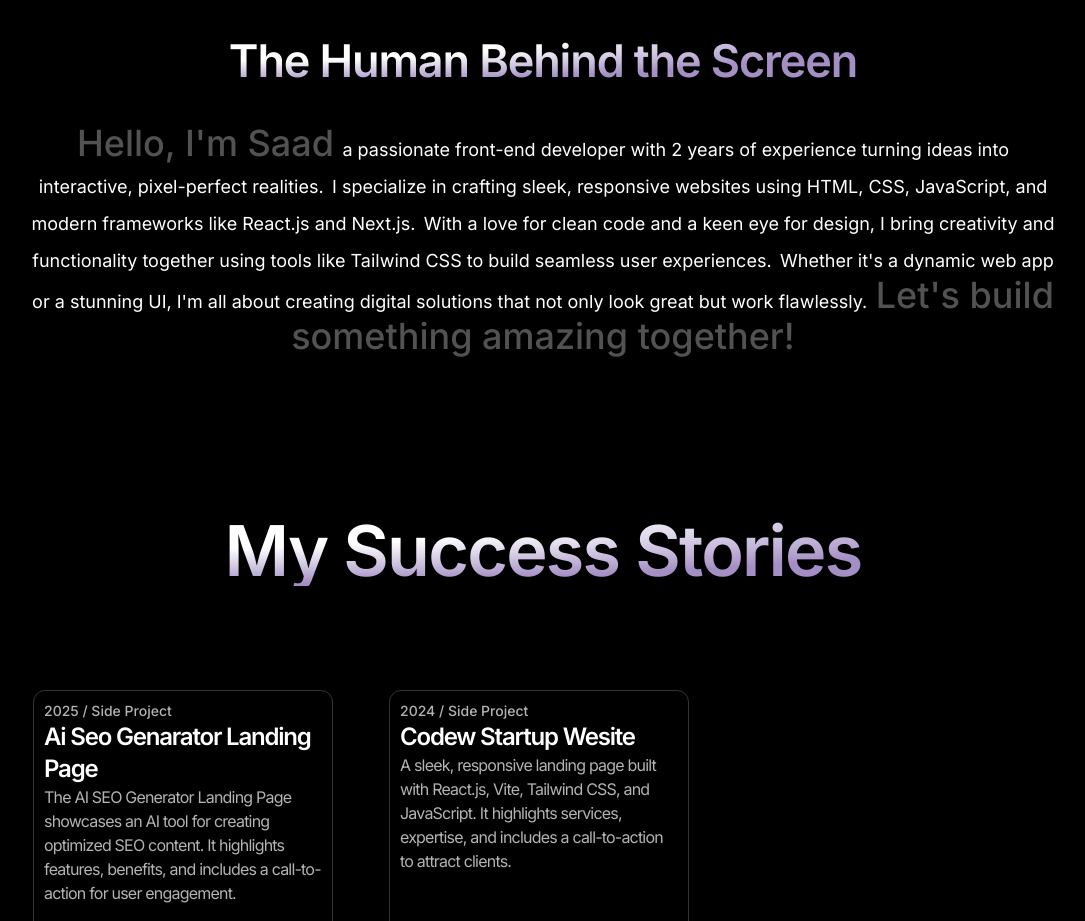
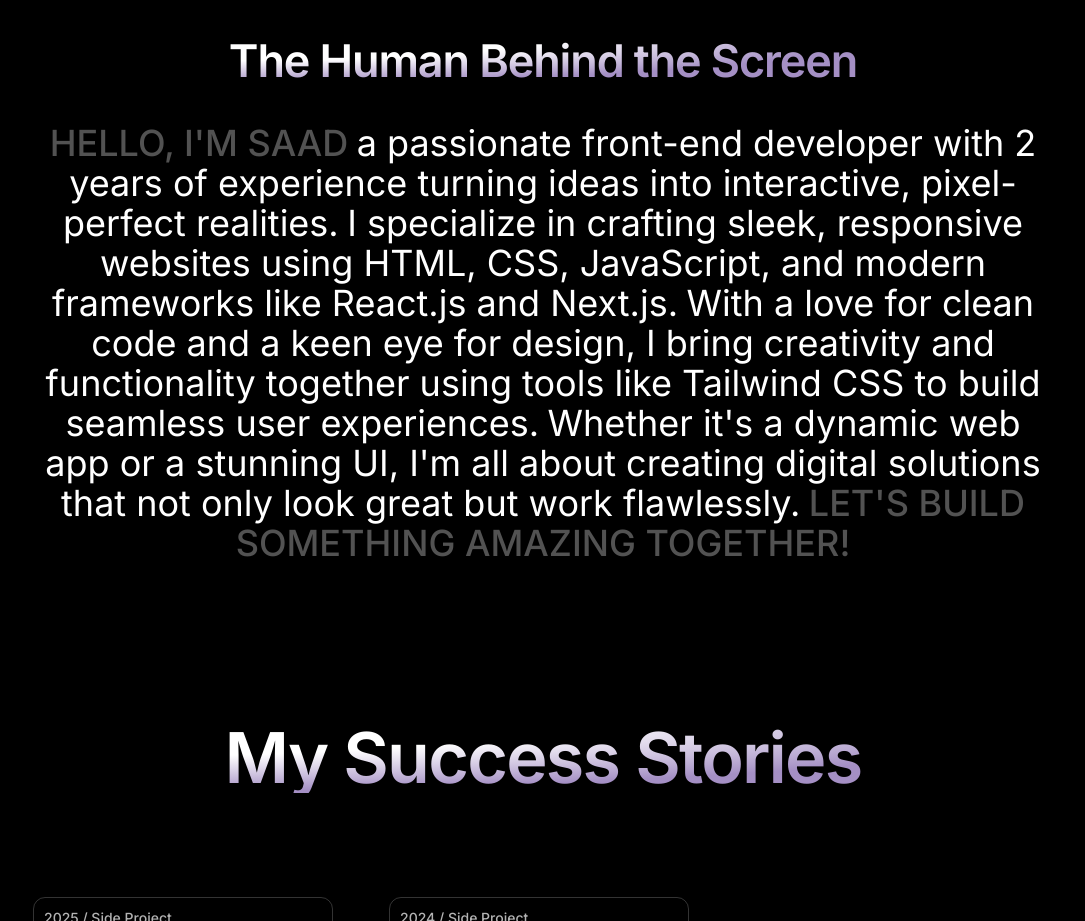
Before and after one commit to SaadAnna/Saad_Anna_Portfolio, a Next.js app: page / in a window 1280 px wide. Shown: the part 1680-2601 px from the top of the page, without its empty margins (97-1182 px from the left). Built offline with nearby package versions, Linux system fonts and the light colour scheme.

Commit message:
Change the content in the about section

```diff
--- a/src/sections/About.tsx
+++ b/src/sections/About.tsx
@@ -73,27 +73,27 @@ export const About = () => {
             ref={textRef}
             className="lg:text-3xl md:text-2xl sm:text-xl max-w-5xl font-normal mx-auto text-center"
           >
-            <span className="always-white">Hello, I&apos;m Saad</span>{" "}
-            <span className="animate-span sm:text-lg">
+            <span className="always-white md:text-5xl sm:text-xl">HELLO, I&apos;M SAAD</span>{" "}
+            <span className="animate-span md:text-4xl sm:text-xl">
               a passionate front-end developer with 2 years of experience
               turning ideas into interactive, pixel-perfect realities.
             </span>{" "}
-            <span className="animate-span sm:text-lg">
+            <span className="animate-span md:text-4xl sm:text-xl">
               I specialize in crafting sleek, responsive websites using HTML,
               CSS, JavaScript, and modern frameworks like React.js and Next.js.
             </span>{" "}
-            <span className="animate-span sm:text-lg">
+            <span className="animate-span md:text-4xl sm:text-xl">
               With a love for clean code and a keen eye for design, I bring
               creativity and functionality together using tools like Tailwind
               CSS to build seamless user experiences.
             </span>{" "}
-            <span className="animate-span sm:text-lg">
+            <span className="animate-span md:text-4xl sm:text-xl">
               Whether it&apos;s a dynamic web app or a stunning UI, I&apos;m all
               about creating digital solutions that not only look great but work
               flawlessly.
             </span>{" "}
-            <span className="always-white">
-              Let&apos;s build something amazing together!
+            <span className="always-white md:text-5xl sm:text-xl">
+              LET&apos;S BUILD SOMETHING AMAZING TOGETHER!
             </span>
           </div>
         </div>
```
